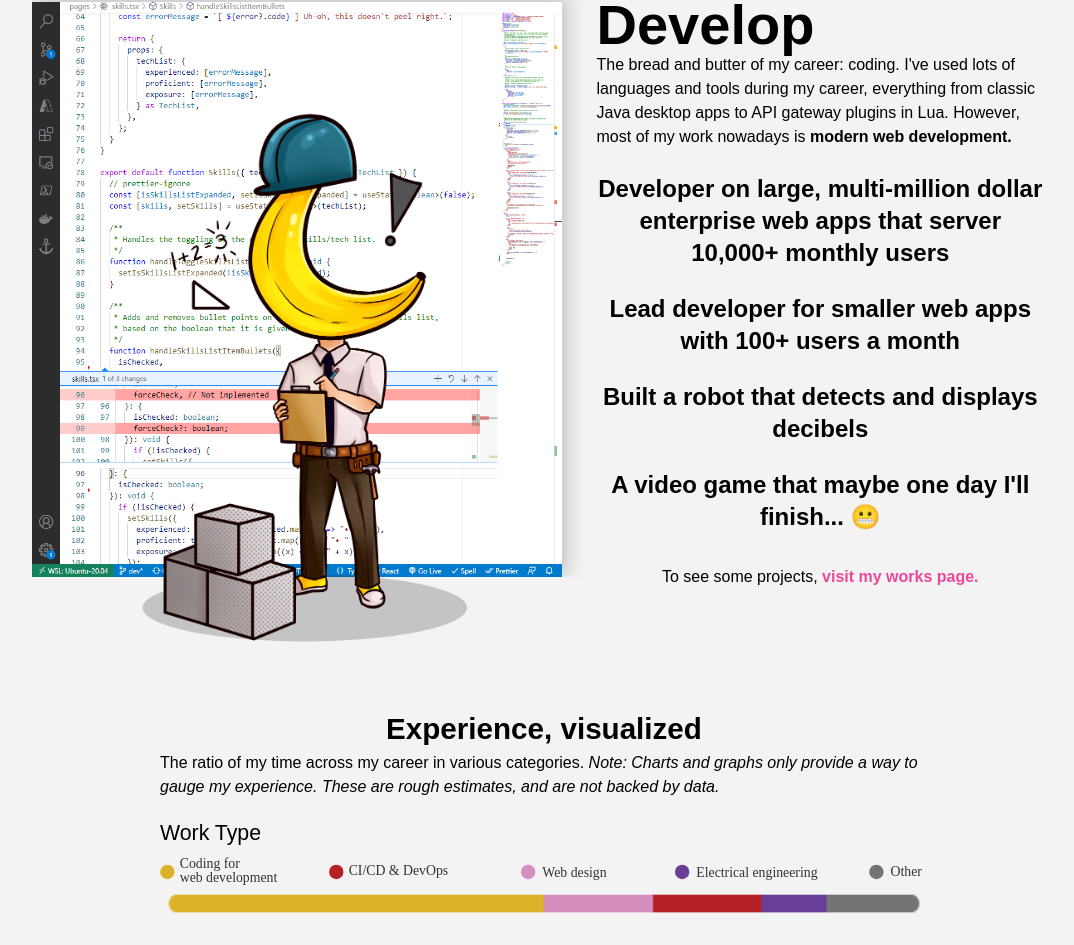
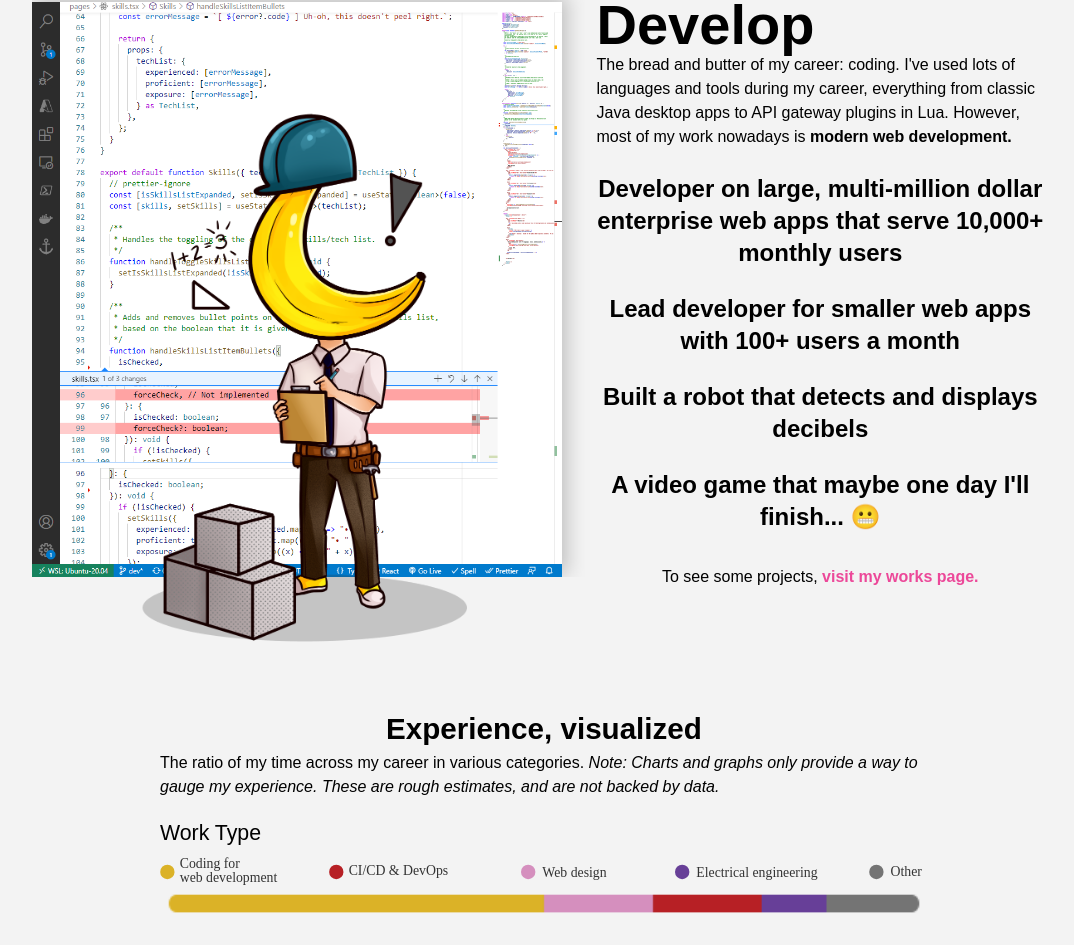
Before and after one commit to bananabrann/old-bananabrann.dev, a Next.js app: page /skills in a window 1280 px wide. Shown: the part 1509-2454 px from the top of the page, without its empty margins (96-1170 px from the left). Built offline with nearby package versions, Linux system fonts and the light colour scheme; a web font is replaced by a local one.

Commit message:
Correct typo

```diff
--- a/pages/skills.tsx
+++ b/pages/skills.tsx
@@ -343,7 +343,7 @@ export default function Skills({ techList }: { techList: TechList }) {
               <div className="text-center text-2xl font-bold flex flex-col gap-6">
                 <p className="">
                   Developer on large, multi-million dollar enterprise web apps
-                  that server 10,000+ monthly users
+                  that serve 10,000+ monthly users
                 </p>
                 <p>
                   Lead developer for smaller web apps with 100+ users a month
```
